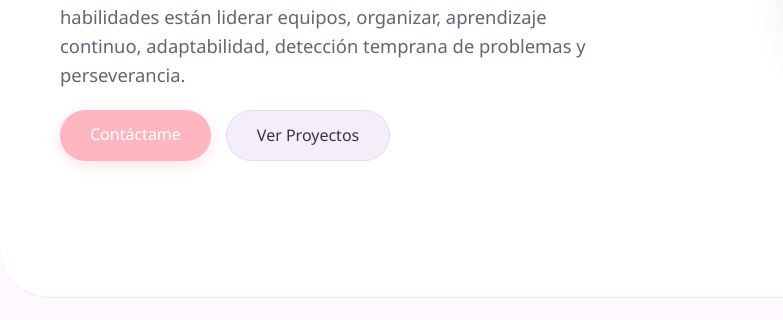
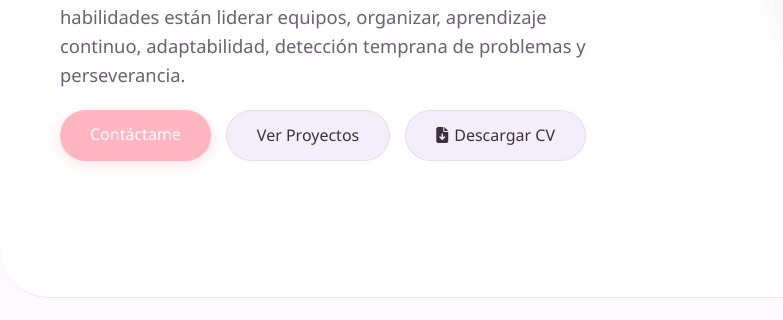
Before and after one commit to constanzasaamercado/Portafolio-web, a plain HTML site: page index.html in a window 1280 px wide. Shown: the part 382-702 px from the top of the page, 0-783 px from the left. Drawn offline with Linux system fonts and the light colour scheme.

Commit message:
Se agrega link de descarga de cv en formato pdf

```diff
--- a/index.html
+++ b/index.html
@@ -830,6 +830,9 @@
                 <div class="hero-btns" style="margin-top: 20px;">
                     <a href="#contacto" class="btn btn-principal">Contáctame</a>
                     <a href="#proyectos" class="btn btn-secundario">Ver Proyectos</a>
+                    <a href="cv.pdf" download="CV_Constanza_Saa.pdf" class="btn btn-secundario">
+                        <i class="fa-solid fa-file-arrow-down" style="margin-right: 6px;"></i>Descargar CV
+                    </a>
                 </div>
             </div>
             <div class="hero-imagen">
```
Also changed, not shown: 1 other file.
